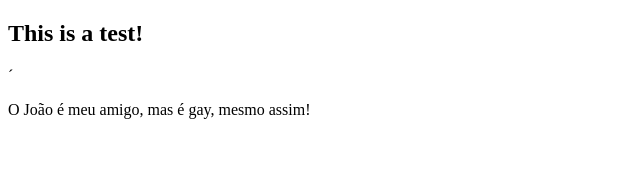
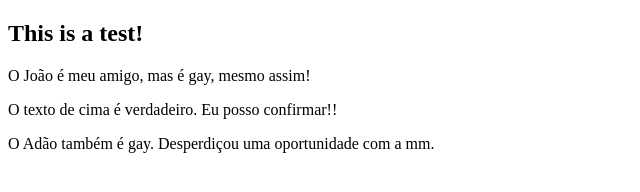
Before and after one commit to ConstrucoesValente/ConstrucoesValente.github.io, a plain HTML site: page index.html in a window 1280 px wide. Shown: the whole page, without its empty margins (0-640 px from the left). Drawn offline with Linux system fonts and the light colour scheme.

Commit message:
Update index.html

```diff
--- a/index.html
+++ b/index.html
@@ -10,8 +10,13 @@
 <body>
 
     <h2> This is a test!</h2>
-    ´
+
     <p> O João é meu amigo, mas é gay, mesmo assim!</p>
+
+    <p> O texto de cima é verdadeiro. Eu posso confirmar!!</p>
+
+    <p> O Adão também é gay. Desperdiçou uma oportunidade com a mm.
+    </p>
 
 </body>
 
```
